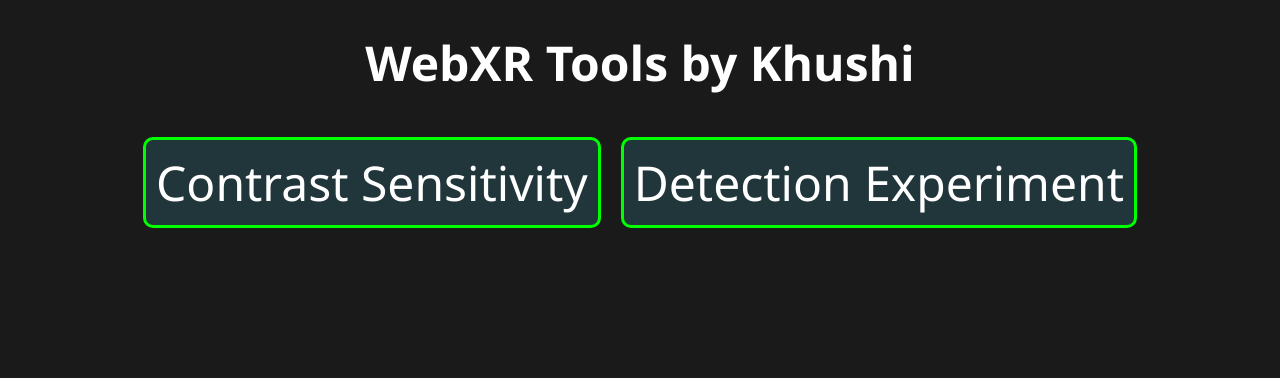
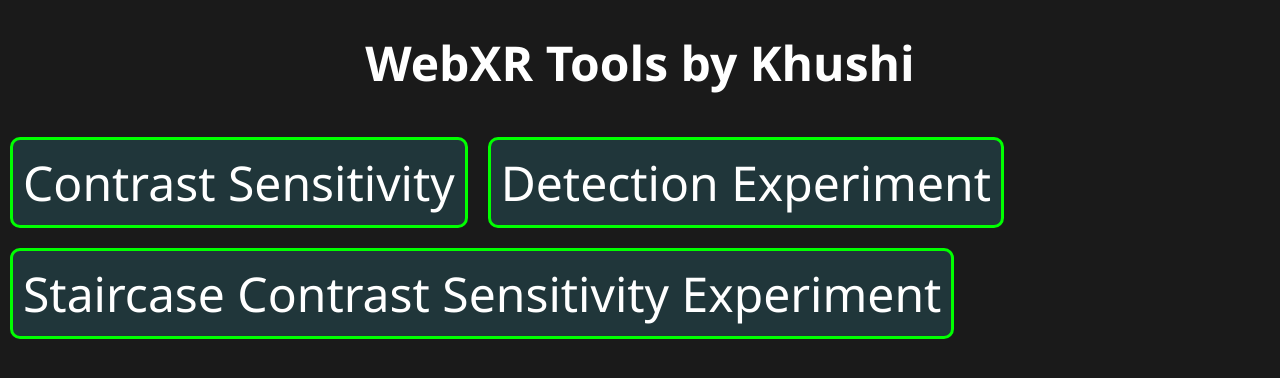
Before and after one commit to Khushibhansali/WebXR-tools, a plain HTML site: page index.html in a window 1280 px wide. Drawn offline with Linux system fonts and the light colour scheme.

Commit message:
Update index.html

```diff
--- a/index.html
+++ b/index.html
@@ -12,6 +12,7 @@
     <div style="margin:auto;width: fit-content;">
         <a class="experimentList" href="./exp-detection-contrast-sensitivity/">Contrast Sensitivity</a>
         <a class="experimentList" href="./exp-detection-yes-no/">Detection Experiment</a>
+        <a class="experimentList" href="./stairs/">Staircase Contrast Sensitivity Experiment</a>
     </div>
 </body>
 
```
